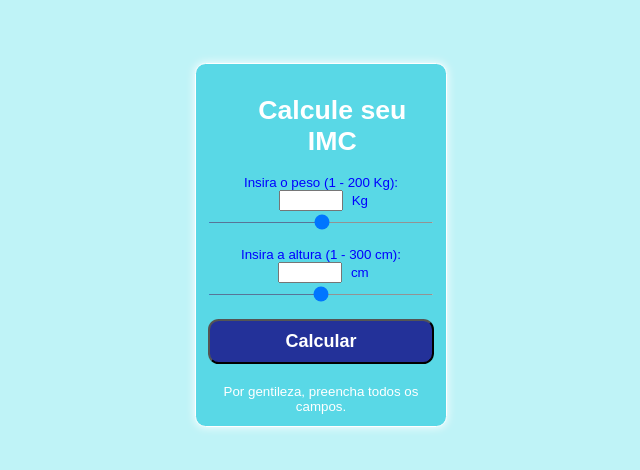
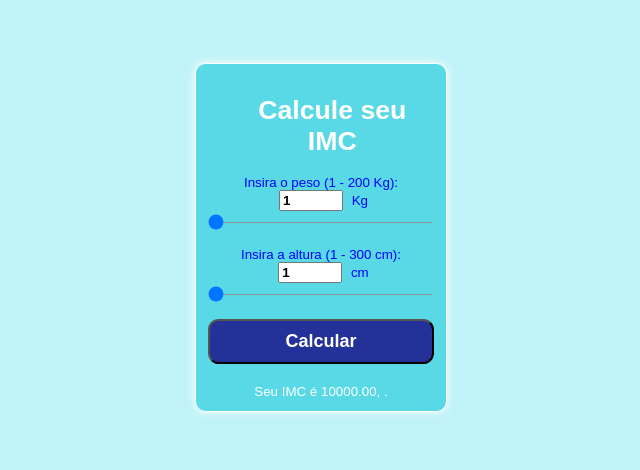
Before and after one commit to adbosa/imc_calc, a plain HTML site: page index.html in a window 1280 px wide. Both pictures are taken after a click on the button "Calcular". Shown: the whole page, without its empty margins (319-959 px from the left). Drawn offline with Linux system fonts and the light colour scheme.

Commit message:
Sync inputs type range with the number types.

```diff
--- a/index.html
+++ b/index.html
@@ -12,17 +12,17 @@
     <form action="">
 
       <div class="container-dados">
-        <label for="peso">Insira o peso (1 - 200 Kg):</label>
-        <input id="peso" class="input-number" type="number" min="1" max="200">
+        <label for="numberPeso">Insira o peso (1 - 200 Kg):</label>
+        <input id="numberPeso" class="input-number" type="number" min="1" max="200" value="1" required oninput="rangePeso.value=numberPeso.value" />
         <p class="medidas">Kg</p>
-        <input class="slider" type="range" min="1" max="200">
+        <input id="rangePeso" class="slider" type="range" min="1" max="200" value="1" oninput="numberPeso.value=rangePeso.value" />
       </div>
 
       <div class="container-dados">
-        <label for="altura">Insira a altura (1 - 300 cm):</label>
-        <input id="altura" class="input-number" type="number" min="1" max="300">
+        <label for="numberAltura">Insira a altura (1 - 300 cm):</label>
+        <input id="numberAltura" class="input-number" type="number" min="1" max="300" value="1" required oninput="rangeAltura.value=numberAltura.value" />
         <p class="medidas">cm</p>
-        <input class="slider" type="range">
+        <input id="rangeAltura" class="slider" type="range" min="1" max="300" value="1" oninput="numberAltura.value=rangeAltura.value" />
       </div>
 
       <input id="btnCalcular" class="botao-calcular" type="button" value="Calcular">
--- a/script.js
+++ b/script.js
@@ -2,8 +2,8 @@
 let calcIMC = document.getElementById('btnCalcular');
 
 function calculandoIMC(){
-    let peso = document.getElementById('peso').value;
-    let altura = document.getElementById('altura').value/100;
+    let peso = document.getElementById('numberPeso').value;
+    let altura = document.getElementById('numberAltura').value/100;
     let resultado = document.getElementById('resultado');
 
     if(altura != "" && peso != ""){
@@ -24,7 +24,7 @@ function calculandoIMC(){
         }else if(imc <= 40){
             msg = "Obesidade Grau III";
         }
-        resultado.textContent = `Seu IMC é ${imc}: ${msg}`
+        resultado.textContent = `Seu IMC é ${imc}, ${msg}.`
     }else{
         resultado.textContent = "Por gentileza, preencha todos os campos.";
     }
```
